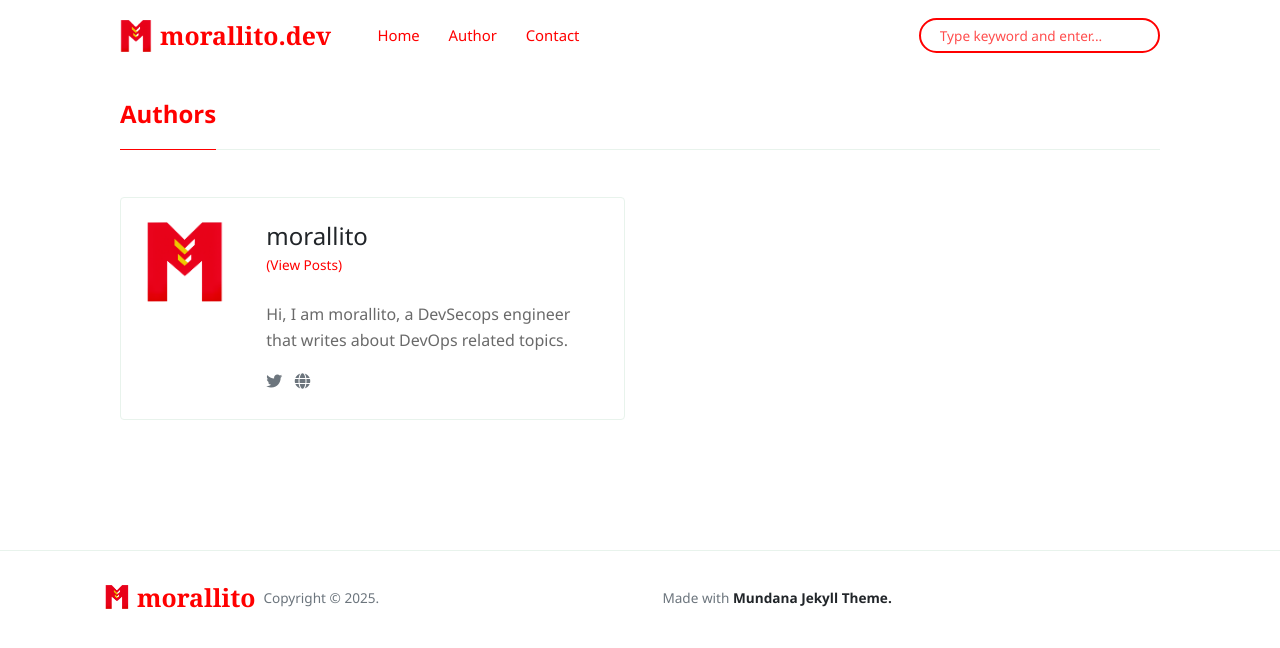
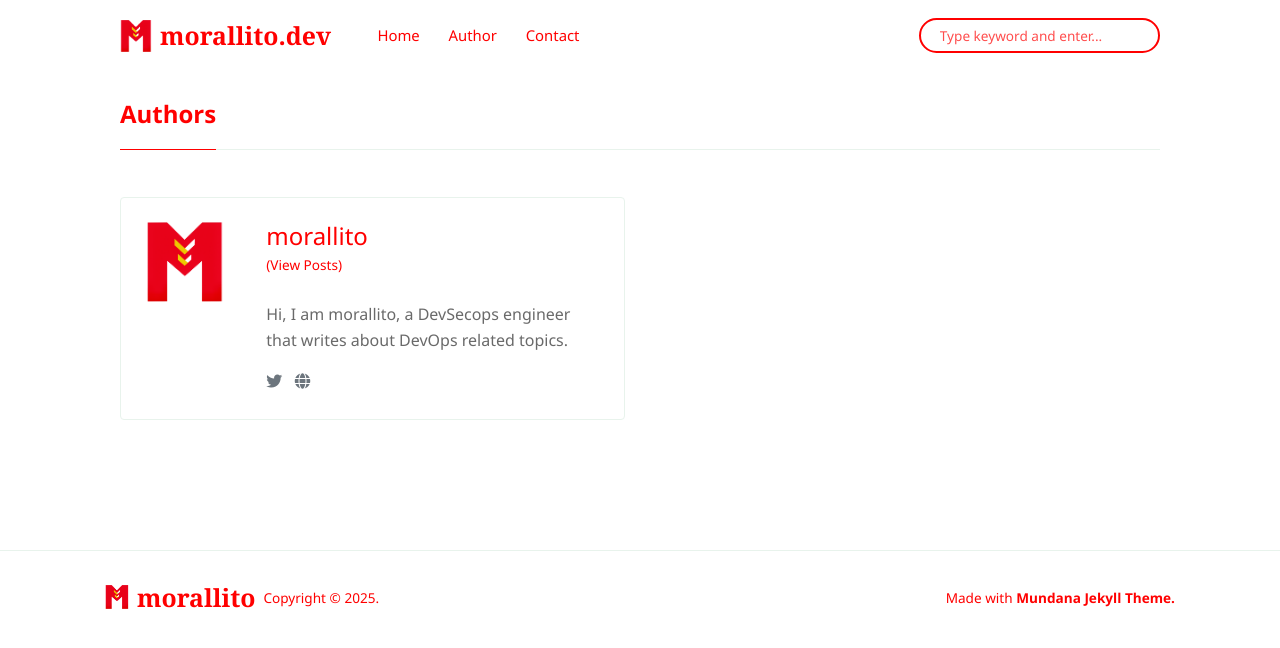
Before and after one commit to morallito/morallito.github.io, a Jekyll site: the page built from _pages/authors-list.html, in a window 1280 px wide. Shown: the top 648 px of the page. Built offline with Jekyll 4.4.1, drawn with Linux system fonts in a browser that asks for light colours; nearby versions of some CDN libraries.

Commit message:
add some more changes to the layout

```diff
--- a/_layouts/default.html
+++ b/_layouts/default.html
@@ -45,7 +45,7 @@
         <button class="navbar-toggler collapsed" type="button" data-toggle="collapse" data-target="#navbarColor02" aria-controls="navbarColor02" aria-expanded="false" aria-label="Toggle navigation">
         <span class="navbar-toggler-icon"></span>
         </button>
-        <div class="navbar-collapse collapse" id="navbarColor02" style="">
+        <div class="navbar-collapse collapse" id="navbarColor02">
             <ul class="navbar-nav mr-auto d-flex align-items-center">
                {% include menu-header.html %}
             </ul>
@@ -76,17 +76,17 @@
 
 
     <!-- Footer -->
-    <footer class="bg-white border-top p-3 text-muted small">
+    <footer class="bg-white border-top p-3 small" style="color: #ff0000;">
         <div class="container">
         <div class="row align-items-center justify-content-between">
             <div class="d-flex align-items-center">
                 <img src="{{site.baseurl}}/assets/images/morallito_logo.png" alt="Morallito" height="24" class="mr-2">
                 <span class="navbar-brand mr-2 mb-0"><strong style="color: #ff0000;">morallito</strong></span>
-                <span>Copyright © <script>document.write(new Date().getFullYear())</script>.</span>
+                <span style="color: #ff0000;">Copyright © <script>document.write(new Date().getFullYear())</script>.</span>
 
             </div>
-            <div>
-                Made with <a target="_blank" class="text-dark font-weight-bold" href="https://www.wowthemes.net/mundana-jekyll-theme/"> Mundana Jekyll Theme. <a>
+            <div style="color: #ff0000;">
+                Made with <a target="_blank" class="font-weight-bold" style="color: #ff0000;" href="https://www.wowthemes.net/mundana-jekyll-theme/"> Mundana Jekyll Theme. </a>
         </div>
         </div>
     </footer>
--- a/_pages/author-morallito.html
+++ b/_pages/author-morallito.html
@@ -8,7 +8,7 @@ permalink: "/author-morallito.html"
     <div class="col-md-8">
         <div class="row align-items-center mb-5">
             <div class="col-md-9">
-                <h2 class="font-weight-bold">{{page.title}} <span class="small btn btn-outline-success btn-sm btn-round"><a href="{{ site.authors.jane.twitter }}">Follow</a></span></h2>
+                <h2 class="font-weight-bold" style="color: #ff0000;">{{page.title}} <span class="small btn btn-outline-success btn-sm btn-round"><a href="{{ site.authors.jane.twitter }}">Follow</a></span></h2>
                 <p><a href="{{ site.authors.jane.site }}">{{ site.authors.jane.site }}</a></p>
                 <p class="excerpt">{{ site.authors.jane.bio }}</p>
             </div>
--- a/_pages/authors-list.html
+++ b/_pages/authors-list.html
@@ -14,7 +14,7 @@ permalink: "/authors-list.html"
             <div class="col-md-3 mb-4 mb-md-0"><img alt="{{ author[1].name }}" src="{{site.baseurl}}/{{ author[1].avatar }}" height="80" width="80"></div>
             <div class="col-md-9">
             <a href="{{site.baseurl}}/author-{{ author[1].name | slugify }}">
-            <h4 class="text-dark mb-0"> {{ author[1].name }} </h4>
+            <h4 class="mb-0" style="color: #ff0000;"> {{ author[1].name }} </h4>
             <small class="d-inline-block mt-1 mb-3 font-weight-normal">(View Posts)</small>
             <div class="excerpt">{{ author[1].bio }}</div>
             </a>
--- a/_posts/2019-02-04-welcome-to-jekyll.markdown
+++ b/_posts/2019-02-04-welcome-to-jekyll.markdown
@@ -1,9 +1,9 @@
 ---
 layout: post
-title:  "Welcome to Jekyll!"
+title:  "Bastion servers - the secure access point to our infrastructures"
 author: morallito
-categories: [ Jekyll ]
-image: assets/images/demo1.jpg
+categories: [ linux, infrastructure ]
+image: assets/images/bastion_server_image.png
 ---
 You’ll find this post in your `_posts` directory. Go ahead and edit it and re-build the site to see your changes. You can rebuild the site in many different ways, but the most common way is to run `jekyll serve`, which launches a web server and auto-regenerates your site when a file is updated.
 
--- a/assets/css/theme.css
+++ b/assets/css/theme.css
@@ -808,6 +808,21 @@ a.a2a_i, i.a2a_i, .a2a_menu a.a2a_i:visited, .a2a_menu a.a2a_more {
     color:#999 !important;
 }
 div.a2a_full_footer {display:none;}
+
+/* Custom red styling for AddToAny share buttons */
+.a2a_default_style a:link,
+.a2a_default_style a:visited {
+    background-color: #ff0000 !important;
+}
+.a2a_default_style a:hover {
+    background-color: #cc0000 !important;
+}
+.a2a_default_style .a2a_svg {
+    background-color: #ff0000 !important;
+}
+.a2a_default_style a:hover .a2a_svg {
+    background-color: #cc0000 !important;
+}
 @media (min-width: 1920px) {
 	html {font-size:17px;}
 	.container, .container-lg {
```
Also changed, not shown: 1 other file.
